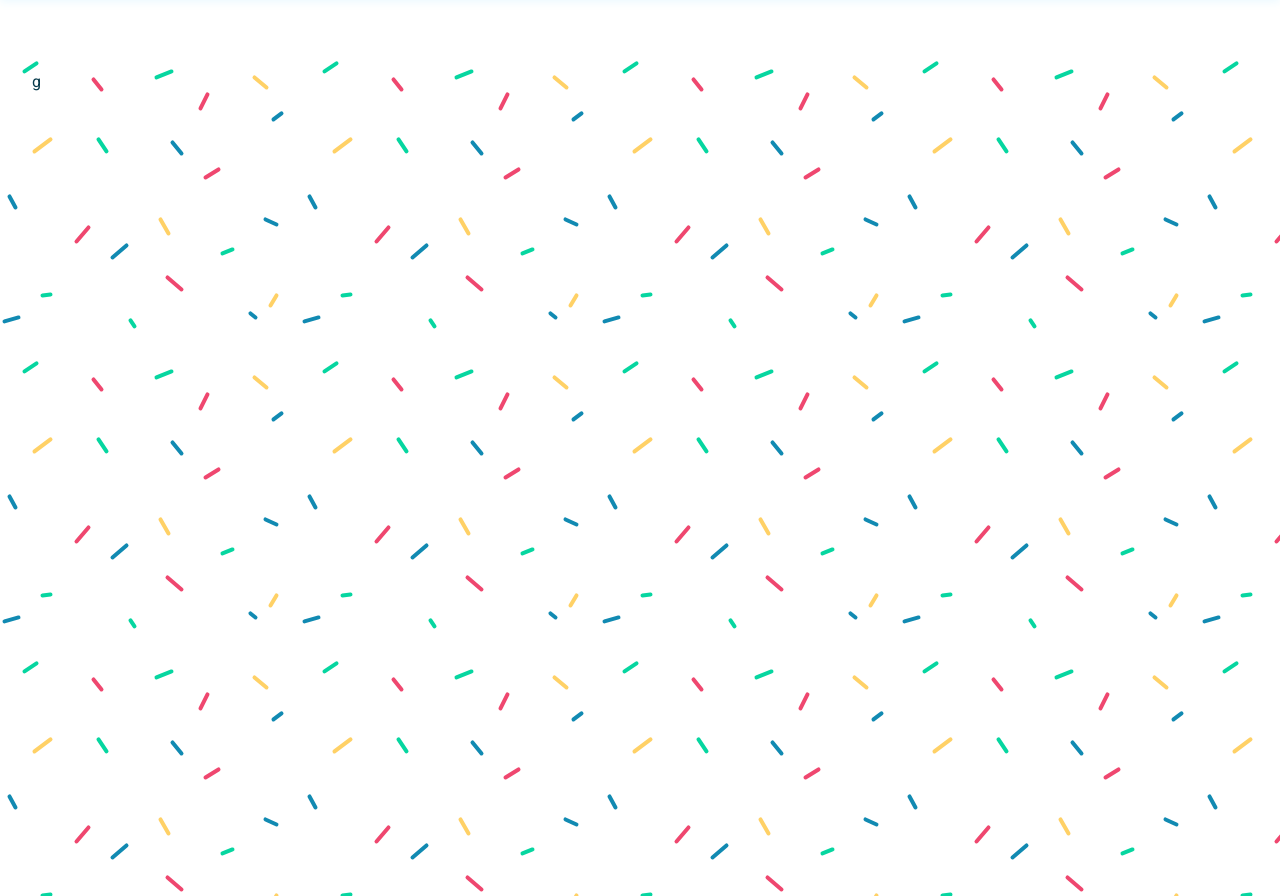
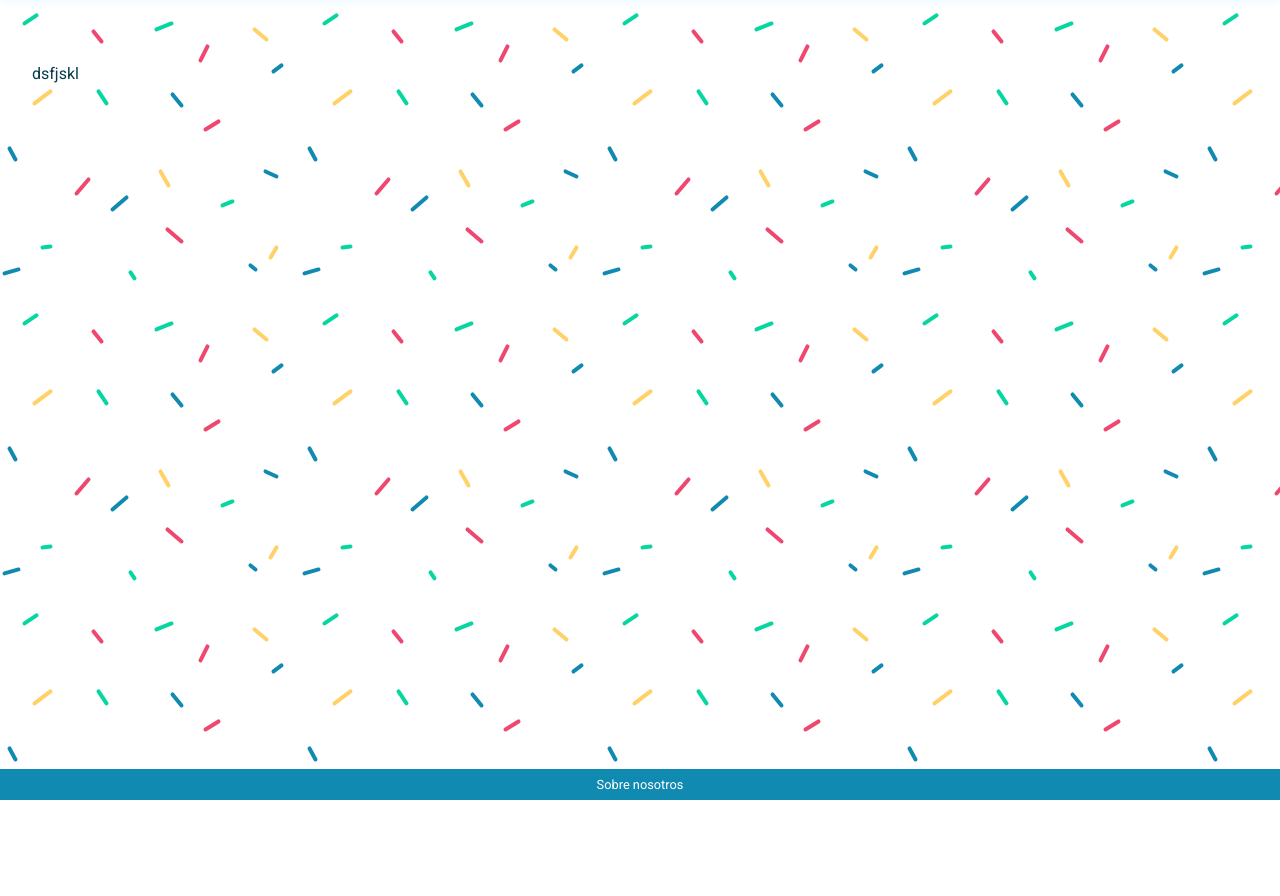
Before and after one commit to leireriel/Confetti-app, a React (Create React App) app: page / in a window 1280 px wide. After the commit the page ends 800 px from the top, so only its background shows below. Built offline with nearby package versions, Linux system fonts and the light colour scheme.

Commit message:
feat(app): create sizes for app header, main and footer

```diff
--- a/public/index.html
+++ b/public/index.html
@@ -31,7 +31,7 @@
     -->
     <title>Confetti</title>
   </head>
-  <body style="margin: 0; font-family: 'Roboto', sans-serif; color: #073B4C">
+  <body>
     <noscript>You need to enable JavaScript to run this app.</noscript>
     <div id="root"></div>
     <!--
--- a/src/App.js
+++ b/src/App.js
@@ -1,14 +1,16 @@
 import React, { memo } from 'react';
+import { Paragraph } from 'components/fonts';
 import NavHeader from 'components/NavHeader';
-import { Wrapper } from 'components/containers';
-import { Paragraph } from 'components/fonts';
+import { MainWithConfetti } from 'components/containers';
+import Footer from 'components/Footer';
 
 const App = () => (
   <>
     <NavHeader />
-    <Wrapper>
-      <Paragraph>g</Paragraph>
-    </Wrapper>
+    <MainWithConfetti>
+      <Paragraph>dsfjskl</Paragraph>
+    </MainWithConfetti>
+    <Footer />
   </>
 );
 
--- /dev/null
+++ b/src/components/Footer/index.js
@@ -0,0 +1,19 @@
+import React, { memo } from 'react';
+import { Link, Micro } from 'components/fonts';
+import { FooterWrapper, List } from './styles';
+
+const Footer = () => {
+  return (
+    <FooterWrapper>
+      <List>
+        <li>
+          <Link contrast={true} href='#f'>
+            <Micro>Sobre nosotros</Micro>
+          </Link>
+        </li>
+      </List>
+    </FooterWrapper>
+  );
+};
+
+export default memo(Footer);
--- /dev/null
+++ b/src/components/Footer/styles.js
@@ -0,0 +1,22 @@
+import styled from 'styled-components';
+import { device } from 'constants/device';
+import { blue, white } from 'constants/colors';
+
+export const FooterWrapper = styled.footer`
+  background-color: ${blue};
+  color: ${white};
+  padding: 0.5em 1em;
+  display: flex;
+  justify-content: center;
+  align-items: center;
+
+  @media ${device.tablet} {
+    padding: 0.5em 2em;
+  }
+`;
+
+export const List = styled.ol`
+  list-style: none;
+  margin: 0;
+  padding: 0;
+`;
--- a/src/components/NavHeader/index.js
+++ b/src/components/NavHeader/index.js
@@ -6,7 +6,6 @@ import {
   NavBar,
   List,
   Li,
-  HeaderSeparator,
 } from './styles';
 
 const NavHeader = () => {
@@ -27,7 +26,6 @@ const NavHeader = () => {
   });
 
   return (
-    <>
     <Header show={show}>
       <NavBar>
         <List>
@@ -44,8 +42,6 @@ const NavHeader = () => {
         </List>
       </NavBar>
     </Header>
-      <HeaderSeparator />
-    </>
   );
 };
 
--- a/src/components/NavHeader/styles.js
+++ b/src/components/NavHeader/styles.js
@@ -39,7 +39,3 @@ export const Li = styled.li`
   align-items: center;
   cursor: pointer;
 `;
-
-export const HeaderSeparator = styled.div`
-  margin-top: 3em;
-`;
--- a/src/components/containers.js
+++ b/src/components/containers.js
@@ -1,15 +1,13 @@
 import styled from 'styled-components';
 import { device } from 'constants/device';
-import background from 'assets/background.svg';
+import background from 'assets/background-confetti.svg';
 
-export const Wrapper = styled.section`
-  background-image: url(${background});
-  background-repeat: repeat;
-
-  height: 100vh;
-  padding: 0.5em 1em;
+export const MainWithConfetti = styled.main`
+  background: url(${background}) repeat;
+  flex: 1;
+  padding: 4em 1em 0.5em;
 
   @media ${device.tablet} {
-    padding: 1.5em 2em;
+    padding: 4em 2em 1.5em;
   }
 `;
--- a/src/components/fonts.js
+++ b/src/components/fonts.js
@@ -1,5 +1,5 @@
 import styled from 'styled-components';
-import { blue, green } from 'constants/colors';
+import { blue, green, white } from 'constants/colors';
 
 export const Title = styled.h1`
   font-size: 2em;
@@ -18,7 +18,7 @@ export const Micro = styled.p`
 `;
 
 export const Link = styled.a`
-  color: ${blue};
+  color: ${props => props.contrast ? white : blue};
   text-decoration: none;
 
   &:hover {
--- a/src/index.js
+++ b/src/index.js
@@ -2,6 +2,7 @@ import React from 'react';
 import { render } from 'react-dom';
 import App from 'App';
 import * as serviceWorker from 'serviceWorker';
+import 'main.css';
 
 render(
   <App />,
--- /dev/null
+++ b/src/main.css
@@ -0,0 +1,12 @@
+body {
+  margin: 0;
+  font-family: 'Roboto', sans-serif;
+  color: #073B4C;
+  background-color: #FFFFFF;
+}
+
+#root {
+  height: 100vh;
+  display: flex;
+  flex-direction: column;
+}
```
Also changed, not shown: src/assets/background-confetti.svg (renamed from src/assets/background.svg), 1 other file (tests, documents, lock files or other folders). Lines whose indentation alone changed are shown as unchanged.
